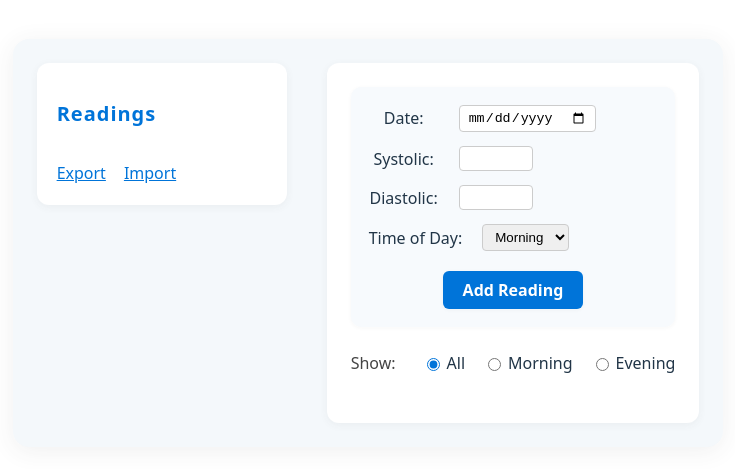
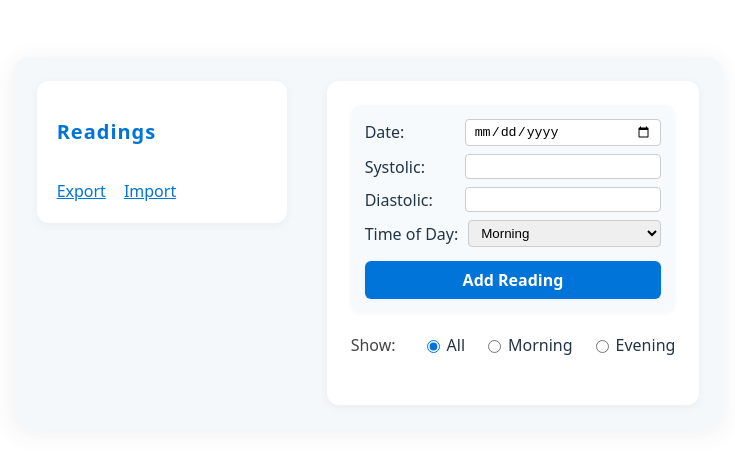
Before and after one commit to terrysmalone/bp-monitor, a React (Vite) app: page / in a window 1280 px wide. Shown: the part 157-626 px from the top of the page, without its empty margins (272-1007 px from the left). Built offline with nearby package versions, Linux system fonts and the light colour scheme.

Commit message:
More tidy up

```diff
--- a/src/BPForm.tsx
+++ b/src/BPForm.tsx
@@ -30,9 +30,21 @@ export default function BPForm({ setReadings }: Props) {
   }
 
   return (
-    <form onSubmit={handleSubmit} style={{ marginBottom: 24, background: '#f7fafd', borderRadius: 10, padding: 18, boxShadow: '0 1px 4px 0 rgba(60,60,60,0.04)' }}>
-      <div style={{ marginBottom: 14, display: 'flex', alignItems: 'center' }}>
-        <label style={{ marginRight: 12, minWidth: 70, fontWeight: 500 }}>
+    <form
+      onSubmit={handleSubmit}
+      style={{
+        marginBottom: 20,
+        background: '#f7fafd',
+        borderRadius: 10,
+        padding: 14,
+        boxShadow: '0 1px 4px 0 rgba(60,60,60,0.04)',
+        maxWidth: 340,
+        marginLeft: 'auto',
+        marginRight: 'auto',
+      }}
+    >
+      <div style={{ marginBottom: 8, display: 'flex', alignItems: 'center' }}>
+        <label style={{ minWidth: 90, fontWeight: 500, textAlign: 'left', marginRight: 10 }}>
           Date:
         </label>
         <input
@@ -40,11 +52,11 @@ export default function BPForm({ setReadings }: Props) {
           value={date}
           onChange={e => setDate(e.target.value)}
           required
-          style={{ marginLeft: 8, padding: '4px 8px', borderRadius: 4, border: '1px solid #ccc' }}
+          style={{ padding: '4px 8px', borderRadius: 4, border: '1px solid #ccc', flex: 1 }}
         />
       </div>
-      <div style={{ marginBottom: 14, display: 'flex', alignItems: 'center' }}>
-        <label style={{ marginRight: 12, minWidth: 70, fontWeight: 500 }}>
+      <div style={{ marginBottom: 8, display: 'flex', alignItems: 'center' }}>
+        <label style={{ minWidth: 90, fontWeight: 500, textAlign: 'left', marginRight: 10 }}>
           Systolic:
         </label>
         <input
@@ -54,11 +66,11 @@ export default function BPForm({ setReadings }: Props) {
           required
           min={50}
           max={250}
-          style={{ marginLeft: 8, padding: '4px 8px', borderRadius: 4, border: '1px solid #ccc' }}
+          style={{ padding: '4px 8px', borderRadius: 4, border: '1px solid #ccc', flex: 1 }}
         />
       </div>
-      <div style={{ marginBottom: 14, display: 'flex', alignItems: 'center' }}>
-        <label style={{ marginRight: 12, minWidth: 70, fontWeight: 500 }}>
+      <div style={{ marginBottom: 8, display: 'flex', alignItems: 'center' }}>
+        <label style={{ minWidth: 90, fontWeight: 500, textAlign: 'left', marginRight: 10 }}>
           Diastolic:
         </label>
         <input
@@ -68,18 +80,18 @@ export default function BPForm({ setReadings }: Props) {
           required
           min={30}
           max={150}
-          style={{ marginLeft: 8, padding: '4px 8px', borderRadius: 4, border: '1px solid #ccc' }}
+          style={{ padding: '4px 8px', borderRadius: 4, border: '1px solid #ccc', flex: 1 }}
         />
       </div>
-      <div style={{ marginBottom: 14, display: 'flex', alignItems: 'center' }}>
-        <label style={{ marginRight: 12, minWidth: 70, fontWeight: 500 }}>
+      <div style={{ marginBottom: 8, display: 'flex', alignItems: 'center' }}>
+        <label style={{ minWidth: 90, fontWeight: 500, textAlign: 'left', marginRight: 10 }}>
           Time of Day:
         </label>
         <select
           value={timeOfDay}
           onChange={e => setTimeOfDay(e.target.value as 'morning' | 'evening')}
           required
-          style={{ marginLeft: 8, padding: '4px 8px', borderRadius: 4, border: '1px solid #ccc' }}
+          style={{ padding: '4px 8px', borderRadius: 4, border: '1px solid #ccc', flex: 1 }}
         >
           <option value="morning">Morning</option>
           <option value="evening">Evening</option>
@@ -97,7 +109,8 @@ export default function BPForm({ setReadings }: Props) {
           fontSize: 16,
           cursor: 'pointer',
           marginTop: 6,
-          boxShadow: '0 1px 4px 0 rgba(60,60,60,0.04)'
+          boxShadow: '0 1px 4px 0 rgba(60,60,60,0.04)',
+          width: '100%',
         }}
       >
         Add Reading
```
